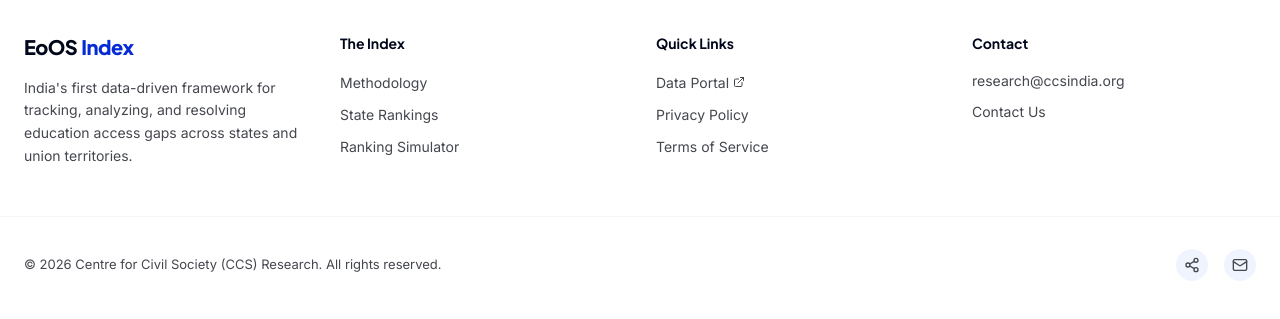
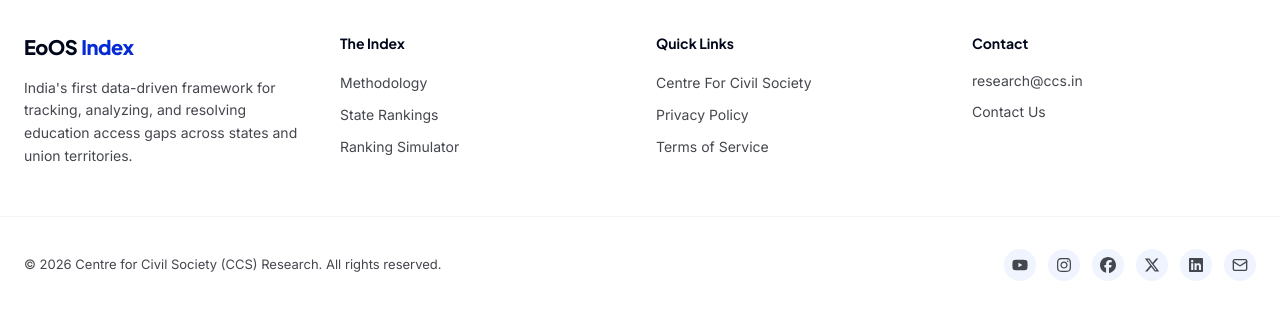
Before and after one commit to Ayush-2005-ap/EoOS, a Next.js app in the folder client/: page /explore in a window 1280 px wide. Shown: the part 679-998 px from the top of the page. Built offline with nearby package versions, Linux system fonts and the light colour scheme; no server answers.

Commit message:
Add social media icons and update admin route normalization logic

```diff
--- a/client/package.json
+++ b/client/package.json
@@ -15,6 +15,7 @@
     "next": "16.2.6",
     "react": "19.2.4",
     "react-dom": "19.2.4",
+    "react-icons": "^5.6.0",
     "recharts": "^3.8.1",
     "zustand": "^5.0.13"
   },
--- a/client/src/app/admin/layout.tsx
+++ b/client/src/app/admin/layout.tsx
@@ -12,8 +12,9 @@ export default function AdminLayout({ children }: { children: React.ReactNode })
 
   useEffect(() => {
     const token = localStorage.getItem("admin_token");
-    if (!token && pathname !== "/admin/login") {
-      router.push("/admin/login");
+    const normalizedPath = pathname?.replace(/\/$/, "");
+    if (!token && normalizedPath !== "/admin/login") {
+      router.push("/admin/login/");
     } else {
       setIsAuthChecking(false);
     }
@@ -26,7 +27,8 @@ export default function AdminLayout({ children }: { children: React.ReactNode })
 
   if (isAuthChecking) return <div className="h-screen flex items-center justify-center bg-slate-50">Loading...</div>;
 
-  if (pathname === "/admin/login") {
+  const normalizedPath = pathname?.replace(/\/$/, "");
+  if (normalizedPath === "/admin/login") {
     return <>{children}</>;
   }
 
--- a/client/src/components/Footer.tsx
+++ b/client/src/components/Footer.tsx
@@ -1,5 +1,6 @@
 import Link from "next/link";
-import { Share2, Mail, ExternalLink } from "lucide-react";
+import { Mail, ExternalLink } from "lucide-react";
+import { FaYoutube, FaInstagram, FaFacebook, FaXTwitter, FaLinkedin } from "react-icons/fa6";
 
 export default function Footer() {
   return (
@@ -47,8 +48,8 @@ export default function Footer() {
           <h5 className="font-plus-jakarta text-[14px] font-bold text-primary">Quick Links</h5>
           <ul className="space-y-2">
             <li>
-              <a href="#" className="text-on-surface-variant hover:text-primary transition-opacity text-[14px] inline-flex items-center gap-1">
-                Data Portal <ExternalLink size={12} />
+              <a href="https://ccs.in/" className="text-on-surface-variant hover:text-primary transition-opacity text-[14px] inline-flex items-center gap-1">
+                Centre For Civil Society
               </a>
             </li>
             <li>
@@ -69,7 +70,7 @@ export default function Footer() {
           <h5 className="font-plus-jakarta text-[14px] font-bold text-primary">Contact</h5>
           <ul className="space-y-2">
             <li className="text-on-surface-variant text-[14px]">
-              research@ccsindia.org
+              research@ccs.in
             </li>
             <li>
               <Link href="/contact" className="text-on-surface-variant hover:text-primary transition-opacity text-[14px]">
@@ -85,16 +86,44 @@ export default function Footer() {
         <div className="text-[13px] text-on-surface-variant">
           © {new Date().getFullYear()} Centre for Civil Society (CCS) Research. All rights reserved.
         </div>
-        <div className="flex gap-4">
+        <div className="flex gap-3">
           <a
-            href="#"
-            className="text-on-surface-variant hover:text-primary p-2 bg-surface-container-low rounded-full transition-all"
-            aria-label="Share platform"
+            href="https://www.youtube.com/c/ccsindiatv"
+            className="text-on-surface-variant hover:text-[#FF0000] p-2 bg-surface-container-low rounded-full transition-all"
+            aria-label="YouTube"
           >
-            <Share2 size={16} />
+            <FaYoutube size={16} />
           </a>
           <a
-            href="mailto:research@ccsindia.org"
+            href="https://www.instagram.com/ccsindia/"
+            className="text-on-surface-variant hover:text-[#E1306C] p-2 bg-surface-container-low rounded-full transition-all"
+            aria-label="Instagram"
+          >
+            <FaInstagram size={16} />
+          </a>
+          <a
+            href="https://www.facebook.com/ccsindia"
+            className="text-on-surface-variant hover:text-[#1877F2] p-2 bg-surface-container-low rounded-full transition-all"
+            aria-label="Facebook"
+          >
+            <FaFacebook size={16} />
+          </a>
+          <a
+            href="https://twitter.com/ccsindia"
+            className="text-on-surface-variant hover:text-black p-2 bg-surface-container-low rounded-full transition-all"
+            aria-label="X"
+          >
+            <FaXTwitter size={16} />
+          </a>
+          <a
+            href="https://www.linkedin.com/company/ccsindia/"
+            className="text-on-surface-variant hover:text-[#0A66C2] p-2 bg-surface-container-low rounded-full transition-all"
+            aria-label="LinkedIn"
+          >
+            <FaLinkedin size={16} />
+          </a>
+          <a
+            href="mailto:research@ccs.in"
             className="text-on-surface-variant hover:text-primary p-2 bg-surface-container-low rounded-full transition-all"
             aria-label="Email support"
           >
```
Also changed, not shown: 1 other file (tests, documents, lock files or other folders).
